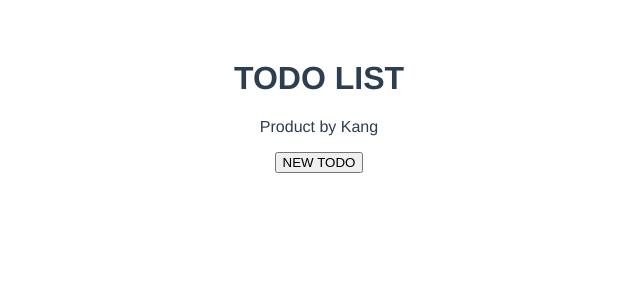
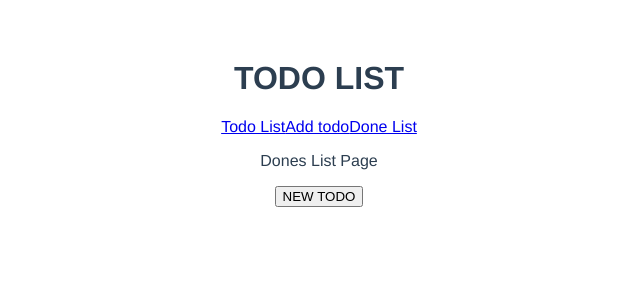
Before and after one commit to mg5566/TODO-LIST-APP-VUE, a Vue app in the folder todo-list-vue/: page /dones in a window 1280 px wide. Shown: the top 300 px of the page, without its empty margins (321-961 px from the left). Built offline with nearby package versions, Linux system fonts and the light colour scheme; no server answers.

Commit message:
22 add pages (#23)
* feat: add route config

* feat: add header for routing

```diff
--- a/todo-list-vue/src/App.vue
+++ b/todo-list-vue/src/App.vue
@@ -1,6 +1,7 @@
 <template>
   <!-- HEADER -->
   <header-title></header-title>
+  <router-view></router-view>
   <!-- BODY -->
   <modal-view v-if="isFormModalView" @close-modal="isFormModalView = false">
     <todo-form @on-submit="submitNewTodo"></todo-form>
--- a/todo-list-vue/src/components/HeaderTitle.vue
+++ b/todo-list-vue/src/components/HeaderTitle.vue
@@ -1,6 +1,8 @@
 <template>
   <header>
     <h1>TODO LIST</h1>
-    <p>Product by Kang</p>
+    <router-link to="/todos">Todo List</router-link>
+    <router-link to="/add">Add todo</router-link>
+    <router-link to="/dones">Done List</router-link>
   </header>
 </template>
--- /dev/null
+++ b/todo-list-vue/src/components/pages/AddTodo.vue
@@ -0,0 +1,3 @@
+<template>
+  <p>Add Todo Page</p>
+</template>
--- /dev/null
+++ b/todo-list-vue/src/components/pages/DonesList.vue
@@ -0,0 +1,3 @@
+<template>
+  <p>Dones List Page</p>
+</template>
--- /dev/null
+++ b/todo-list-vue/src/components/pages/TodosList.vue
@@ -0,0 +1,3 @@
+<template>
+  <p>Todos List Page</p>
+</template>
--- /dev/null
+++ b/todo-list-vue/src/router.js
@@ -0,0 +1,24 @@
+import { createRouter, createWebHistory } from "vue-router";
+
+import AddTodo from "./components/pages/AddTodo";
+import TodosList from "./components/pages/TodosList";
+import DonesList from "./components/pages/DonesList";
+
+const router = createRouter({
+  history: createWebHistory(),
+  routes: [
+    { path: "/", redirect: "todos" },
+    {
+      name: "todos",
+      path: "/todos",
+      component: TodosList,
+    },
+    {
+      path: "/add",
+      component: AddTodo,
+    },
+    { path: "/dones", component: DonesList },
+  ],
+});
+
+export default router;
```
Also changed, not shown: todo-list-vue/src/main.js (+6 -3 lines), 1 other file (tests, documents, lock files or other folders).
